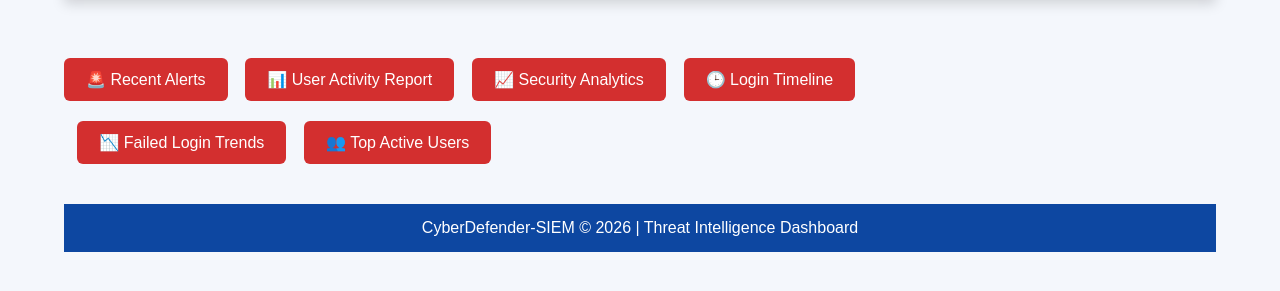
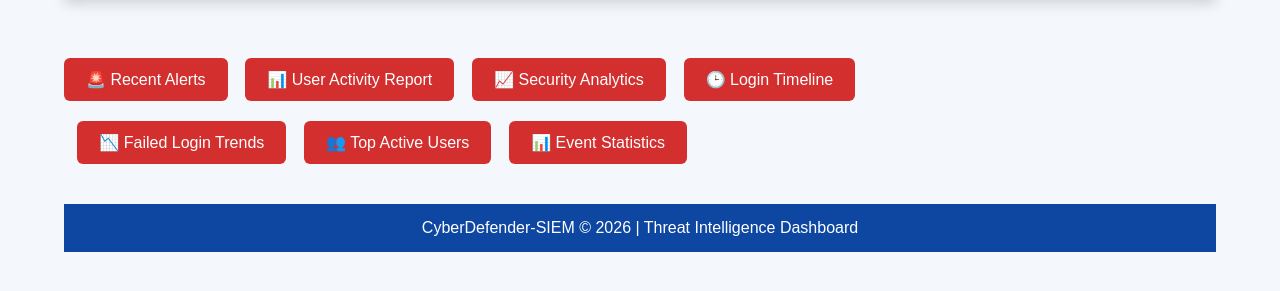
Before and after one commit to nisargarnayak22-lgtm/CyberDefender-SIEM, a Flask app: template templates/dashboard.html in a window 1280 px wide. Shown: the part 405-696 px from the top of the page. Run offline with Flask 3, Linux system fonts and the light colour scheme; the template is opened without the code that fills it, so the values that code supplies are empty.

Commit message:
Added Day 19 Event Statistics Dashboard

```diff
--- a/templates/dashboard.html
+++ b/templates/dashboard.html
@@ -171,6 +171,11 @@
 <a href="/top-active-users" class="alerts-btn">
     👥 Top Active Users
 </a>
+&nbsp;&nbsp;
+
+<a href="/event-statistics" class="alerts-btn">
+    📊 Event Statistics
+</a>
 <footer>
 
     <p>CyberDefender-SIEM © 2026 | Threat Intelligence Dashboard</p>
```
